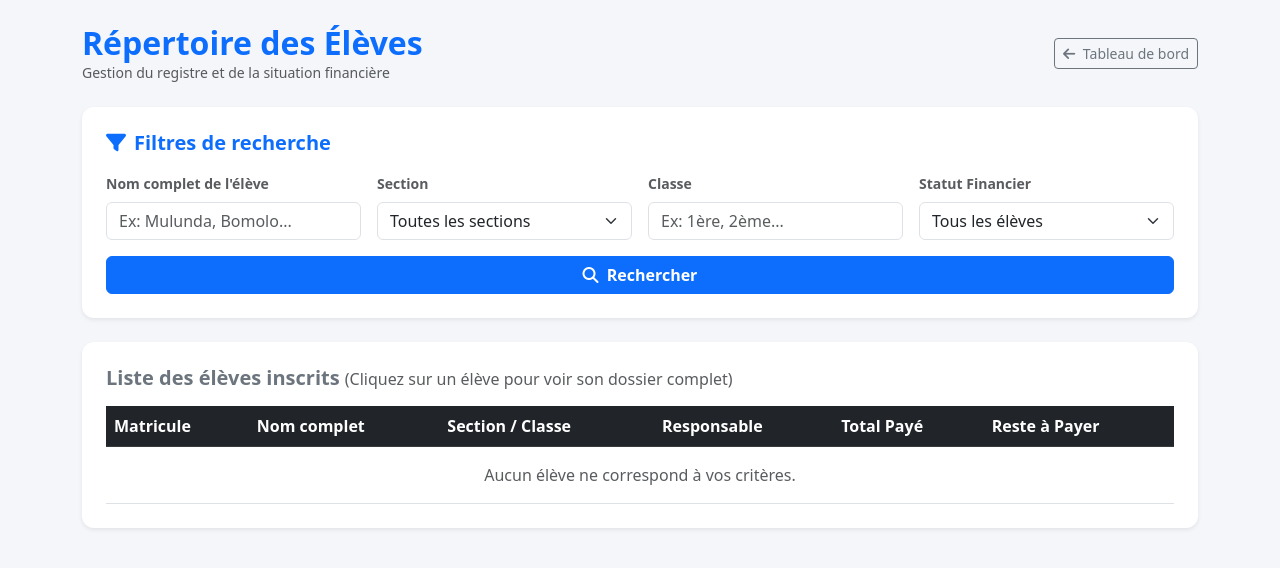
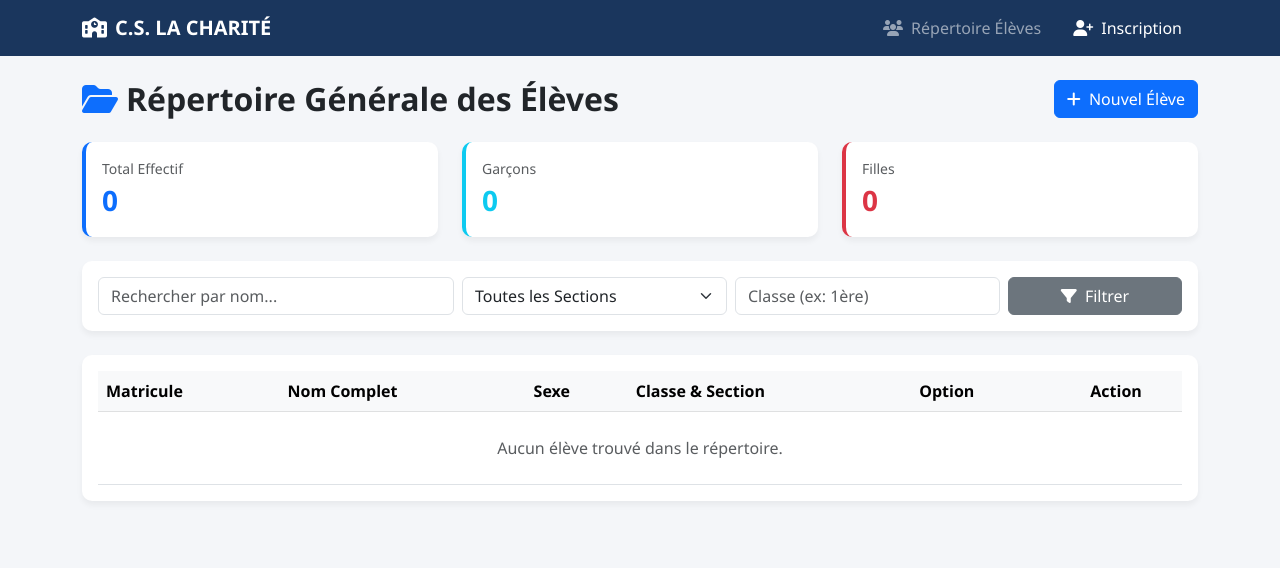
Before and after one commit to osemwanza-ai/gestion-la-charite, a Flask app: page /eleves in a window 1280 px wide. Shown: the top 568 px of the page. Run offline with Flask 3, Linux system fonts and the light colour scheme.

Commit message:
Update eleves.html

```diff
--- a/templates/eleves.html
+++ b/templates/eleves.html
@@ -1,209 +1,158 @@
-<!DOCTYPE html>
-<html lang="fr">
-<head>
-    <meta charset="UTF-8">
-    <meta name="viewport" content="width=device-width, initial-scale=1.0">
-    <title>Répertoire des Élèves - CS La Charité</title>
-    <link href="https://cdn.jsdelivr.net/npm/bootstrap@5.3.0/dist/css/bootstrap.min.css" rel="stylesheet">
-    <link rel="stylesheet" href="https://cdnjs.cloudflare.com/ajax/libs/font-awesome/6.4.0/css/all.min.css">
-    <style>
-        body { background-color: #f4f6f9; font-family: system-ui, -apple-system, sans-serif; }
-        .card-custom { border: none; border-radius: 12px; }
-        .clickable-row { cursor: pointer; transition: background-color 0.2s; }
-        .clickable-row:hover { background-color: #e9ecef !important; }
-        .stat-card { border-radius: 8px; padding: 12px; text-align: center; }
-    </style>
-</head>
-<body>
+{% extends 'base.html' %}
 
-<div class="container py-4">
+{% block content %}
 <div class="d-flex justify-content-between align-items-center mb-4">
-        <div>
-            <h2 class="fw-bold text-primary m-0">Répertoire des Élèves</h2>
-            <p class="text-muted small m-0">Gestion du registre et de la situation financière</p>
-        </div>
-        <a href="{{ url_for('index') }}" class="btn btn-outline-secondary btn-sm">
-            <i class="fa-solid fa-arrow-left me-1"></i> Tableau de bord
-        </a>
+    <h2 class="fw-bold text-dark mb-0"><i class="fa-solid fa-folder-open me-2 text-primary"></i>Répertoire Générale des Élèves</h2>
+    <a href="{{ url_for('inscription') }}" class="btn btn-primary"><i class="fa-solid fa-plus me-1"></i> Nouvel Élève</a>
 </div>
 
-    <!-- Filtres -->
-    <div class="card card-custom bg-white shadow-sm p-4 mb-4">
-        <h5 class="fw-bold mb-3 text-primary"><i class="fa-solid fa-filter me-2"></i>Filtres de recherche</h5>
-        <form method="GET" action="{{ url_for('liste_eleves') }}">
-            <div class="row g-3">
-                <div class="col-md-3">
-                    <label class="form-label text-muted small fw-bold">Nom complet de l'élève</label>
-                    <input type="text" name="nom" class="form-control" placeholder="Ex: Mulunda, Bomolo..." value="{{ nom_sel }}">
+<!-- Statistiques Rapides -->
+<div class="row mb-4">
+    <div class="col-md-4">
+        <div class="card card-custom p-3 border-start border-primary border-4">
+            <div class="text-muted small">Total Effectif</div>
+            <div class="fs-3 fw-bold text-primary">{{ total_eleves }}</div>
+        </div>
+    </div>
+    <div class="col-md-4">
+        <div class="card card-custom p-3 border-start border-info border-4">
+            <div class="text-muted small">Garçons</div>
+            <div class="fs-3 fw-bold text-info">{{ total_garcons }}</div>
+        </div>
+    </div>
+    <div class="col-md-4">
+        <div class="card card-custom p-3 border-start border-danger border-4">
+            <div class="text-muted small">Filles</div>
+            <div class="fs-3 fw-bold text-danger">{{ total_filles }}</div>
+        </div>
+    </div>
+</div>
+
+<!-- Filtres de Recherche -->
+<div class="card card-custom p-3 mb-4">
+    <form method="GET" action="{{ url_for('liste_eleves') }}" class="row g-2">
+        <div class="col-md-4">
+            <input type="text" name="nom" class="form-control" placeholder="Rechercher par nom..." value="{{ nom_sel }}">
         </div>
         <div class="col-md-3">
-                    <label class="form-label text-muted small fw-bold">Section</label>
             <select name="section" class="form-select">
-                        <option value="">Toutes les sections</option>
+                <option value="">Toutes les Sections</option>
                 <option value="Maternelle" {% if section_sel == 'Maternelle' %}selected{% endif %}>Maternelle</option>
                 <option value="Primaire" {% if section_sel == 'Primaire' %}selected{% endif %}>Primaire</option>
                 <option value="Secondaire" {% if section_sel == 'Secondaire' %}selected{% endif %}>Secondaire</option>
+                <option value="Humanités" {% if section_sel == 'Humanités' %}selected{% endif %}>Humanités</option>
             </select>
         </div>
         <div class="col-md-3">
-                    <label class="form-label text-muted small fw-bold">Classe</label>
-                    <input type="text" name="classe" class="form-control" placeholder="Ex: 1ère, 2ème..." value="{{ classe_sel }}">
+            <input type="text" name="classe" class="form-control" placeholder="Classe (ex: 1ère)" value="{{ classe_sel }}">
         </div>
-                <div class="col-md-3">
-                    <label class="form-label text-muted small fw-bold">Statut Financier</label>
-                    <select name="statut" class="form-select">
-                        <option value="">Tous les élèves</option>
-                        <option value="en_regle" {% if statut_sel == 'en_regle' %}selected{% endif %}>En règle (Solde = 0 FC)</option>
-                        <option value="dette" {% if statut_sel == 'dette' %}selected{% endif %}>Ayant une dette</option>
-                        <option value="paye" {% if statut_sel == 'paye' %}selected{% endif %}>Au moins un paiement</option>
-                        <option value="non_paye" {% if statut_sel == 'non_paye' %}selected{% endif %}>Aucun paiement</option>
-                    </select>
-                </div>
-                <div class="col-12 mt-3">
-                    <button type="submit" class="btn btn-primary w-100 fw-bold">
-                        <i class="fa-solid fa-search me-1"></i> Rechercher
-                    </button>
-                </div>
+        <div class="col-md-2">
+            <button type="submit" class="btn btn-secondary w-100"><i class="fa-solid fa-filter me-1"></i> Filtrer</button>
         </div>
     </form>
 </div>
 
-    <!-- Liste -->
-    <div class="card card-custom bg-white shadow-sm p-4">
-        <h5 class="fw-bold mb-3 text-secondary">
-            Liste des élèves inscrits
-            <span class="fs-6 fw-normal text-muted">(Cliquez sur un élève pour voir son dossier complet)</span>
-        </h5>
-
+<!-- Table des élèves -->
+<div class="card card-custom p-3">
     <div class="table-responsive">
         <table class="table table-hover align-middle mb-0">
-                <thead class="table-dark">
+            <thead class="table-light">
                 <tr>
                     <th>Matricule</th>
-                        <th>Nom complet</th>
-                        <th>Section / Classe</th>
-                        <th>Responsable</th>
-                        <th>Total Payé</th>
-                        <th>Reste à Payer</th>
+                    <th>Nom Complet</th>
+                    <th>Sexe</th>
+                    <th>Classe & Section</th>
+                    <th>Option</th>
+                    <th class="text-center">Action</th>
                 </tr>
             </thead>
             <tbody>
                 {% for item in eleves_data %}
                 {% set e = item.obj %}
-                    <tr class="clickable-row" data-bs-toggle="modal" data-bs-target="#modalEleve{{ e.id }}">
-                        <td class="fw-bold text-primary">{{ e.matricule }}</td>
+                <tr>
+                    <td><span class="badge bg-secondary">{{ e.matricule }}</span></td>
                     <td class="fw-bold">{{ e.nom_complet }}</td>
-                        <td><span class="badge bg-info text-dark">{{ e.section }}</span> {{ e.classe }}</td>
-                        <td>{{ e.nom_responsables }} ({{ e.telephone_principal }})</td>
-                        <td class="fw-bold text-success">{{ "{:,.0f}".format(item.total_paye) }} FC</td>
-                        <td class="fw-bold {% if item.reste_a_payer > 0 %}text-danger{% else %}text-muted{% endif %}">
-                            {{ "{:,.0f}".format(item.reste_a_payer) }} FC
+                    <td>{{ e.sexe }}</td>
+                    <td>{{ e.classe }} ({{ e.section }})</td>
+                    <td>{{ e.option or '-' }}</td>
+                    <td class="text-center">
+                        <button class="btn btn-sm btn-info text-white" data-bs-toggle="modal" data-bs-target="#modalEleve{{ e.id }}">
+                            <i class="fa-solid fa-eye me-1"></i> Fiche Complète
+                        </button>
                     </td>
                 </tr>
 
-                    <!-- Modal Dossier Élève -->
+                <!-- MODAL : FICHE ÉLÈVE & SITUATION FINANCIÈRE -->
                 <div class="modal fade" id="modalEleve{{ e.id }}" tabindex="-1" aria-hidden="true">
-                        <div class="modal-dialog modal-lg modal-dialog-centered">
+                    <div class="modal-dialog modal-lg">
                         <div class="modal-content">
                             <div class="modal-header bg-primary text-white">
-                                    <h5 class="modal-title fw-bold">
-                                        <i class="fa-solid fa-user-graduate me-2"></i>Dossier Élève : {{ e.nom_complet }}
-                                    </h5>
-                                    <button type="button" class="btn-close btn-close-white" data-bs-dismiss="modal" aria-label="Fermer"></button>
+                                <h5 class="modal-title fw-bold"><i class="fa-solid fa-address-card me-2"></i>Fiche de l'Élève : {{ e.nom_complet }}</h5>
+                                <button type="button" class="btn-close btn-close-white" data-bs-dismiss="modal"></button>
                             </div>
                             <div class="modal-body">
-                                    <h6 class="fw-bold text-primary mb-3"><i class="fa-solid fa-id-card me-2"></i>Identité & Renseignements</h6>
-                                    <div class="row g-2 mb-3 bg-light p-3 rounded">
-                                        <div class="col-md-6">
+                                <div class="row g-3">
+                                    <div class="col-md-6 border-end">
+                                        <h6 class="fw-bold text-primary border-bottom pb-1">Information Personnelle</h6>
                                         <p class="mb-1"><strong>Matricule :</strong> {{ e.matricule }}</p>
                                         <p class="mb-1"><strong>Sexe :</strong> {{ e.sexe }}</p>
-                                            <p class="mb-1"><strong>Date & Lieu de Nais. :</strong> {{ e.date_naissance or '-' }} à {{ e.lieu_naissance or '-' }}</p>
-                                            <p class="mb-1"><strong>Adresse :</strong> {{ e.adresse or '-' }}</p>
+                                        <p class="mb-1"><strong>Né(e) le :</strong> {{ e.date_naissance }} à {{ e.lieu_naissance }}</p>
+                                        <p class="mb-1"><strong>Nationalité :</strong> {{ e.nationalite }}</p>
+                                        <p class="mb-1"><strong>Adresse :</strong> {{ e.adresse }}</p>
+                                        <p class="mb-1"><strong>Groupe Sanguin :</strong> {{ e.groupe_sanguin or 'Non spécifié' }}</p>
+                                        <p class="mb-1"><strong>Allergies/Santé :</strong> {{ e.allergies_sante or 'Aucune' }}</p>
                                     </div>
                                     <div class="col-md-6">
-                                            <p class="mb-1"><strong>Section / Classe :</strong> {{ e.section }} - {{ e.classe }} {% if e.option %}({{ e.option }}){% endif %}</p>
-                                            <p class="mb-1"><strong>Responsable / Tuteur :</strong> {{ e.nom_responsables }} ({{ e.lien_parente or 'Tuteur' }})</p>
-                                            <p class="mb-1"><strong>Téléphone principal :</strong> {{ e.telephone_principal }}</p>
-                                            <p class="mb-1"><strong>Téléphone second. :</strong> {{ e.telephone_secondaire or '-' }}</p>
+                                        <h6 class="fw-bold text-primary border-bottom pb-1">Scolarité & Contacts</h6>
+                                        <p class="mb-1"><strong>Section & Classe :</strong> {{ e.section }} - {{ e.classe }}</p>
+                                        <p class="mb-1"><strong>Option :</strong> {{ e.option or 'S.A.' }}</p>
+                                        <p class="mb-1"><strong>Provenance :</strong> {{ e.ecole_provenance or 'N/A' }} ({{ e.pourcentage_obtenu or 'N/A' }})</p>
+                                        <hr class="my-2">
+                                        <p class="mb-1"><strong>Père :</strong> {{ e.nom_pere or 'N/A' }} ({{ e.tel_pere or '-' }})</p>
+                                        <p class="mb-1"><strong>Mère :</strong> {{ e.nom_mere or 'N/A' }} ({{ e.tel_mere or '-' }})</p>
+                                        <p class="mb-1"><strong>Tuteur :</strong> {{ e.nom_tuteur or 'N/A' }} ({{ e.tel_tuteur or '-' }})</p>
                                     </div>
                                 </div>
 
-                                    <h6 class="fw-bold text-primary mb-2"><i class="fa-solid fa-wallet me-2"></i>Situation Financière</h6>
-                                    <div class="row g-2 mb-3">
-                                        <div class="col-md-4">
-                                            <div class="stat-card bg-light border">
-                                                <small class="text-muted d-block fw-bold">TOTAL FIXÉ</small>
-                                                <span class="fw-bold fs-6">{{ "{:,.0f}".format(item.total_du) }} FC</span>
+                                <h6 class="fw-bold text-success border-bottom pb-1 mt-4"><i class="fa-solid fa-wallet me-2"></i>Situation des Frais Scolaires</h6>
+                                <table class="table table-sm table-bordered mt-2">
+                                    <thead class="table-light">
+                                        <tr>
+                                            <th>Rubrique</th>
+                                            <th>Montant Dû</th>
+                                            <th>Montant Payé</th>
+                                            <th>Solde Restant</th>
+                                        </tr>
+                                    </thead>
+                                    <tbody>
+                                        {% for f in item.frais_detail %}
+                                        <tr>
+                                            <td>{{ f.nom }}</td>
+                                            <td>{{ "%.2f"|format(f.montant_du) }} $</td>
+                                            <td class="text-success fw-bold">{{ "%.2f"|format(f.montant_paye) }} $</td>
+                                            <td class="{% if f.solde > 0 %}text-danger{% else %}text-muted{% endif %} fw-bold">
+                                                {{ "%.2f"|format(f.solde) }} $
+                                            </td>
+                                        </tr>
+                                        {% else %}
+                                        <tr><td colspan="4" class="text-center text-muted">Aucune rubrique paramétrée.</td></tr>
+                                        {% endfor %}
+                                    </tbody>
+                                </table>
                             </div>
-                                        </div>
-                                        <div class="col-md-4">
-                                            <div class="stat-card bg-success-subtle border border-success">
-                                                <small class="text-success d-block fw-bold">DÉJÀ PAYÉ</small>
-                                                <span class="fw-bold fs-6 text-success">{{ "{:,.0f}".format(item.total_paye) }} FC</span>
-                                            </div>
-                                        </div>
-                                        <div class="col-md-4">
-                                            <div class="stat-card {% if item.reste_a_payer > 0 %}bg-danger-subtle border border-danger{% else %}bg-light border{% endif %}">
-                                                <small class="{% if item.reste_a_payer > 0 %}text-danger{% else %}text-muted{% endif %} d-block fw-bold">RESTE À PAYER</small>
-                                                <span class="fw-bold fs-6 {% if item.reste_a_payer > 0 %}text-danger{% else %}text-muted{% endif %}">
-                                                    {{ "{:,.0f}".format(item.reste_a_payer) }} FC
-                                                </span>
+                            <div class="modal-footer">
+                                <button type="button" class="btn btn-secondary" data-bs-dismiss="modal">Fermer</button>
                             </div>
                         </div>
                     </div>
-
-                                    <h6 class="fw-bold text-secondary mb-2"><i class="fa-solid fa-list-check me-2"></i>Historique des paiements versés</h6>
-                                    <div class="table-responsive">
-                                        <table class="table table-sm table-striped border align-middle mb-0">
-                                            <thead class="table-light">
-                                                <tr>
-                                                    <th>Rubrique</th>
-                                                    <th>Trimestre</th>
-                                                    <th>Montant Payé</th>
-                                                    <th>Mode</th>
-                                                    <th>Date</th>
-                                                </tr>
-                                            </thead>
-                                            <tbody>
-                                                {% for p in e.paiements %}
-                                                <tr>
-                                                    <td>{{ p.rubrique.nom if p.rubrique else '-' }}</td>
-                                                    <td>{{ p.trimestre }}</td>
-                                                    <td class="fw-bold text-success">{{ "{:,.0f}".format(p.montant) }} FC</td>
-                                                    <td>{{ p.mode_paiement }}</td>
-                                                    <td>{{ p.date_paiement.strftime('%d/%m/%Y %H:%M') }}</td>
-                                                </tr>
+                </div>
                 {% else %}
                 <tr>
-                                                    <td colspan="5" class="text-center text-muted py-2">Aucun versement enregistré.</td>
+                    <td colspan="6" class="text-center py-4 text-muted">Aucun élève trouvé dans le répertoire.</td>
                 </tr>
                 {% endfor %}
             </tbody>
         </table>
     </div>
 </div>
-                                <div class="modal-footer d-flex justify-content-between">
-                                    <a href="{{ url_for('imprimer_recu', type_recu='inscription', id_recu=e.id) }}" target="_blank" class="btn btn-outline-primary btn-sm">
-                                        <i class="fa-solid fa-print me-1"></i> Imprimer Fiche
-                                    </a>
-                                    <a href="{{ url_for('paiement', eleve_id=e.id) }}" class="btn btn-success btn-sm fw-bold">
-                                        <i class="fa-solid fa-cash-register me-1"></i> Enregistrer un Paiement
-                                    </a>
-                                </div>
-                            </div>
-                        </div>
-                    </div>
-                    {% else %}
-                    <tr>
-                        <td colspan="6" class="text-center text-muted py-3">Aucun élève ne correspond à vos critères.</td>
-                    </tr>
-                    {% endfor %}
-                </tbody>
-            </table>
-        </div>
-    </div>
-</div>
-
-<script src="https://cdn.jsdelivr.net/npm/bootstrap@5.3.0/dist/js/bootstrap.bundle.min.js"></script>
-</body>
-</html>
+{% endblock %}
```
Lines whose indentation alone changed are shown as unchanged.
